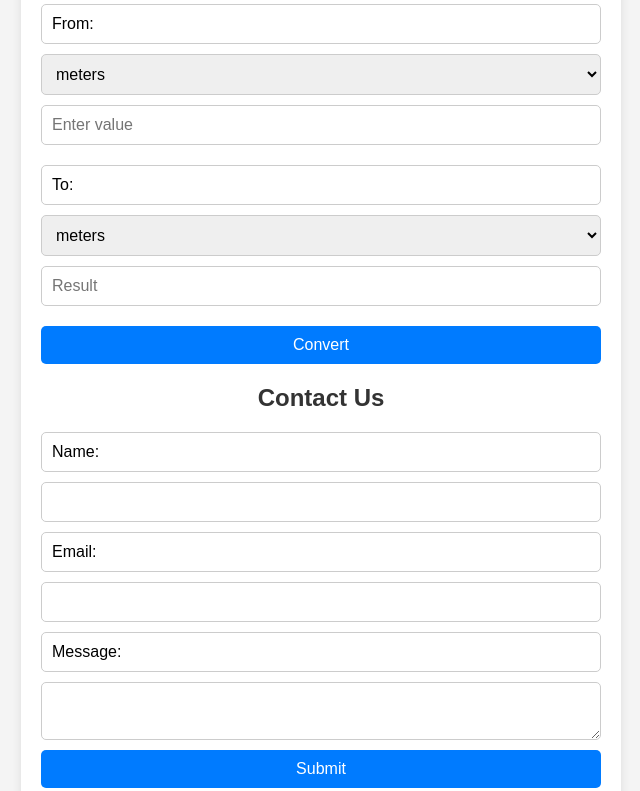
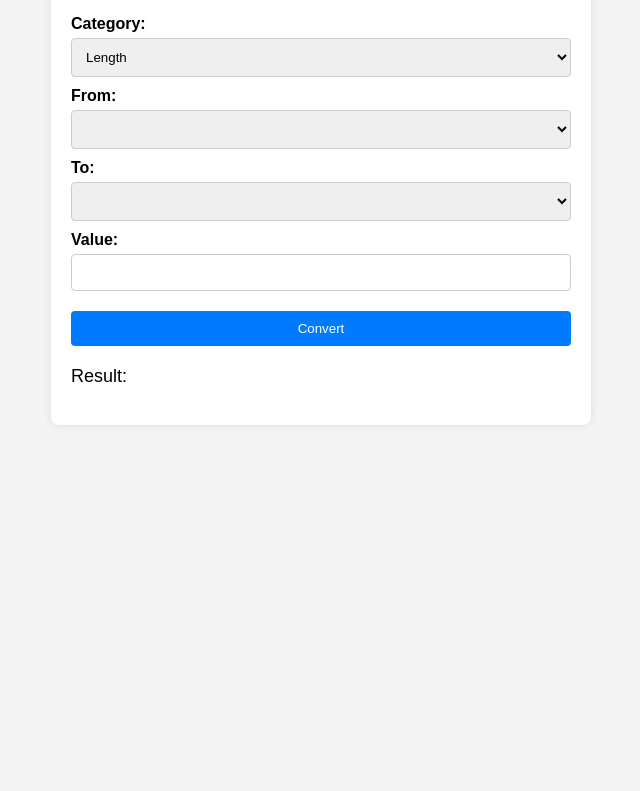
Before and after one commit to LeszekWilde/Website, a website: page index.html in a window 1280 px wide. Shown: the part 227-1018 px from the top of the page, without its empty margins (319-959 px from the left). After the commit the page ends 800 px from the top, so only its background shows below. Drawn offline with Linux system fonts and the light colour scheme.

Commit message:
Update index.html

```diff
--- a/index.html
+++ b/index.html
@@ -3,51 +3,93 @@
 <head>
     <meta charset="UTF-8">
     <meta name="viewport" content="width=device-width, initial-scale=1.0">
-    <title>Unit Converter & Contact Form</title>
-    <link rel="stylesheet" href="styles.css">
+    <title>Unit Converter</title>
+    <style>
+        body {
+            font-family: Arial, sans-serif;
+            background-color: #f4f4f4;
+            display: flex;
+            justify-content: center;
+            align-items: center;
+            height: 100vh;
+            margin: 0;
+        }
+        .container {
+            background: #ffffff;
+            padding: 20px;
+            border-radius: 8px;
+            box-shadow: 0 0 10px rgba(0, 0, 0, 0.1);
+            max-width: 500px;
+            width: 100%;
+        }
+        h1 {
+            margin-bottom: 20px;
+            font-size: 24px;
+            text-align: center;
+        }
+        .converter {
+            display: flex;
+            flex-direction: column;
+        }
+        label {
+            margin-top: 10px;
+            font-weight: bold;
+        }
+        select, input {
+            padding: 10px;
+            margin-top: 5px;
+            border: 1px solid #ccc;
+            border-radius: 4px;
+        }
+        button {
+            margin-top: 20px;
+            padding: 10px;
+            background-color: #007bff;
+            color: white;
+            border: none;
+            border-radius: 4px;
+            cursor: pointer;
+        }
+        button:hover {
+            background-color: #0056b3;
+        }
+        #result {
+            margin-top: 20px;
+            font-size: 18px;
+        }
+    </style>
 </head>
 <body>
     <div class="container">
         <h1>Unit Converter</h1>
-
-    <div class="unit-converter">
-        <label for="unit-type">Select Unit Type:</label>
-        <select id="unit-type" onchange="populateUnits()">
+        <div class="converter">
+            <label for="category">Category:</label>
+            <select id="category">
                 <option value="length">Length</option>
                 <option value="weight">Weight</option>
                 <option value="temperature">Temperature</option>
+                <option value="volume">Volume</option>
+                <option value="area">Area</option>
+                <option value="speed">Speed</option>
+                <option value="pressure">Pressure</option>
+                <option value="energy">Energy</option>
+                <option value="power">Power</option>
+                <option value="time">Time</option>
             </select>
+
+            <label for="fromUnit">From:</label>
+            <select id="fromUnit"></select>
+
+            <label for="toUnit">To:</label>
+            <select id="toUnit"></select>
+
+            <label for="inputValue">Value:</label>
+            <input type="number" id="inputValue" step="any">
+
+            <button id="convertButton">Convert</button>
+
+            <p id="result">Result: </p>
         </div>
-
-    <div class="unit-converter">
-        <label for="input-unit">From:</label>
-        <select id="input-unit"></select>
-        <input type="number" id="input-value" placeholder="Enter value">
-    </div>
-
-    <div class="unit-converter">
-        <label for="output-unit">To:</label>
-        <select id="output-unit"></select>
-        <input type="text" id="output-value" placeholder="Result" readonly>
-    </div>
-
-    <button onclick="convert()">Convert</button>
-
-    <h2>Contact Us</h2>
-    <form id="contact-form" action="/save-contact" method="post" onsubmit="handleSubmit(event)">
-        <label for="name">Name:</label>
-        <input type="text" id="name" name="name" required>
-
-        <label for="email">Email:</label>
-        <input type="email" id="email" name="email" required>
-
-        <label for="message">Message:</label>
-        <textarea id="message" name="message" required></textarea>
-
-        <button type="submit">Submit</button>
-    </form>
-
-    <div id="success-message" class="hidden">Contact information saved successfully!</div>
     </div>
 
     <script src="script.js"></script>
```
Lines whose indentation alone changed are shown as unchanged.
